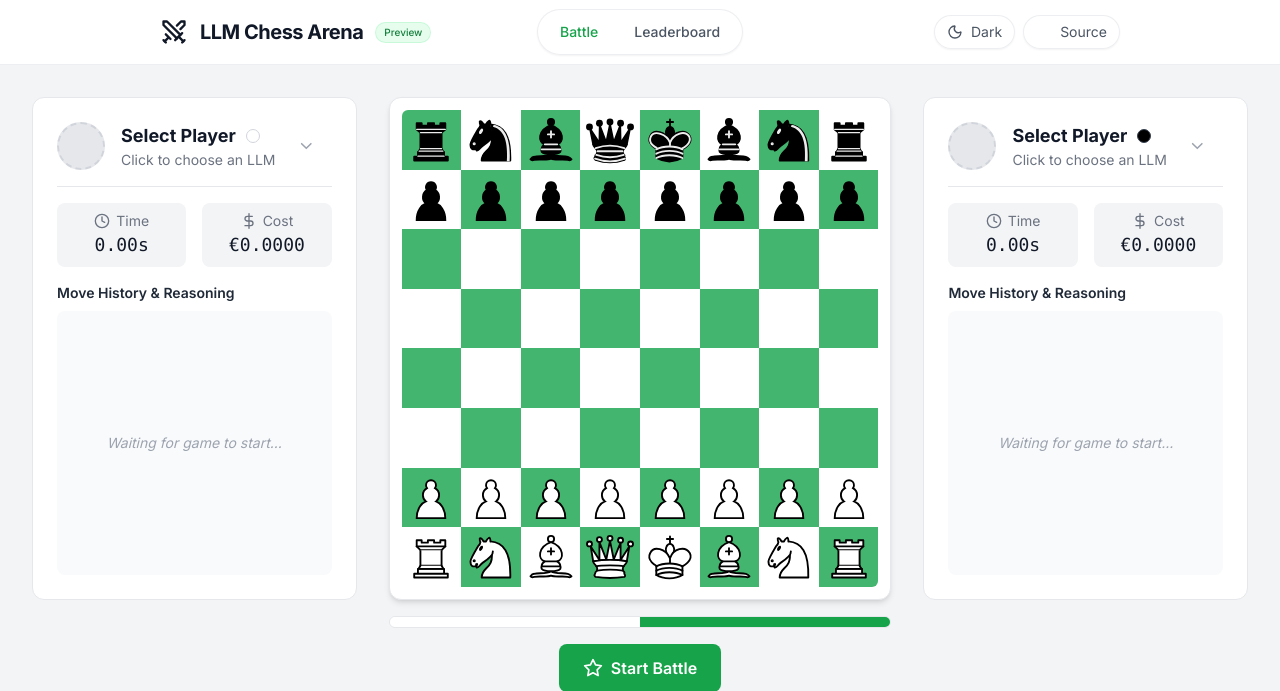
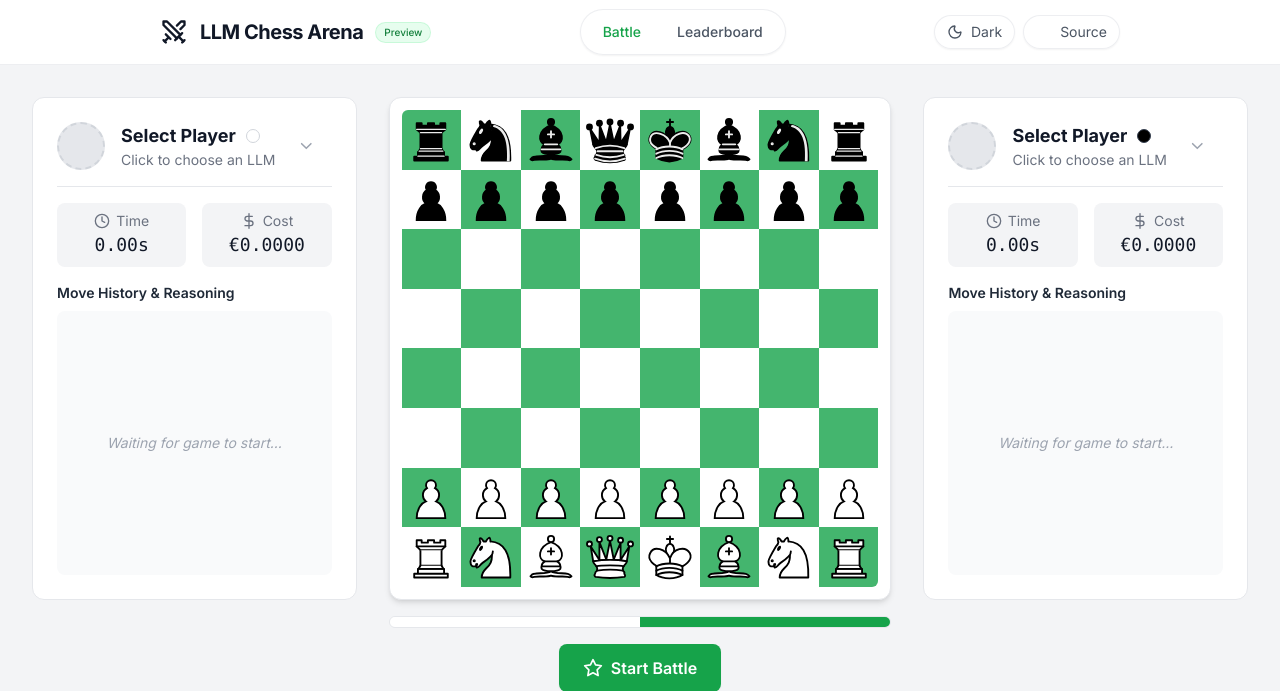
Before and after one commit to louisguichard/llm-chess-arena, a Flask app: page / in a window 1280 px wide. Shown: the top 691 px of the page. Run offline with Flask 3, Linux system fonts and the light colour scheme; some libraries are stand-ins or nearby versions.

Commit message:
style: update header layout

```diff
--- a/templates/base.html
+++ b/templates/base.html
@@ -42,7 +42,7 @@
 <body class="bg-gray-100 dark:bg-zinc-950 text-gray-900 dark:text-gray-100 font-sans">
     <header class="sticky top-0 z-40 w-full backdrop-blur-sm bg-white/95 dark:bg-zinc-900/95 border-b border-gray-200/70 dark:border-zinc-800/70">
       <div class="max-w-5xl mx-auto px-4 sm:px-6 lg:px-8">
-          <div class="grid grid-cols-3 items-center h-16">
+          <div class="grid grid-cols-[1fr_auto] md:grid-cols-[auto_1fr_auto] items-center h-16">
             <div class="flex items-center gap-3 justify-self-start">
               <svg xmlns="http://www.w3.org/2000/svg" width="24" height="24" viewBox="0 0 24 24" class="h-7 w-7" fill="none" stroke="currentColor" stroke-width="2" stroke-linecap="round" stroke-linejoin="round">
                 <polyline points="14.5 17.5 3 6 3 3 6 3 17.5 14.5"/>
@@ -54,7 +54,7 @@
                 <line x1="7" x2="4" y1="17" y2="20"/>
                 <line x1="3" x2="5" y1="19" y2="21"/>
               </svg>
-              <span class="font-bold text-lg sm:text-xl tracking-tight whitespace-nowrap">LLM Chess Arena</span>
+              <span class="font-bold text-lg sm:text-xl tracking-tight whitespace-nowrap truncate max-w-[60vw]">LLM Chess Arena</span>
               <span class="hidden sm:inline-flex items-center rounded-full bg-green-100/70 dark:bg-green-900/40 px-2 py-0.5 text-[10px] font-medium text-green-700 dark:text-green-300 border border-green-200/70 dark:border-green-800/60">Preview</span>
             </div>
 
```
